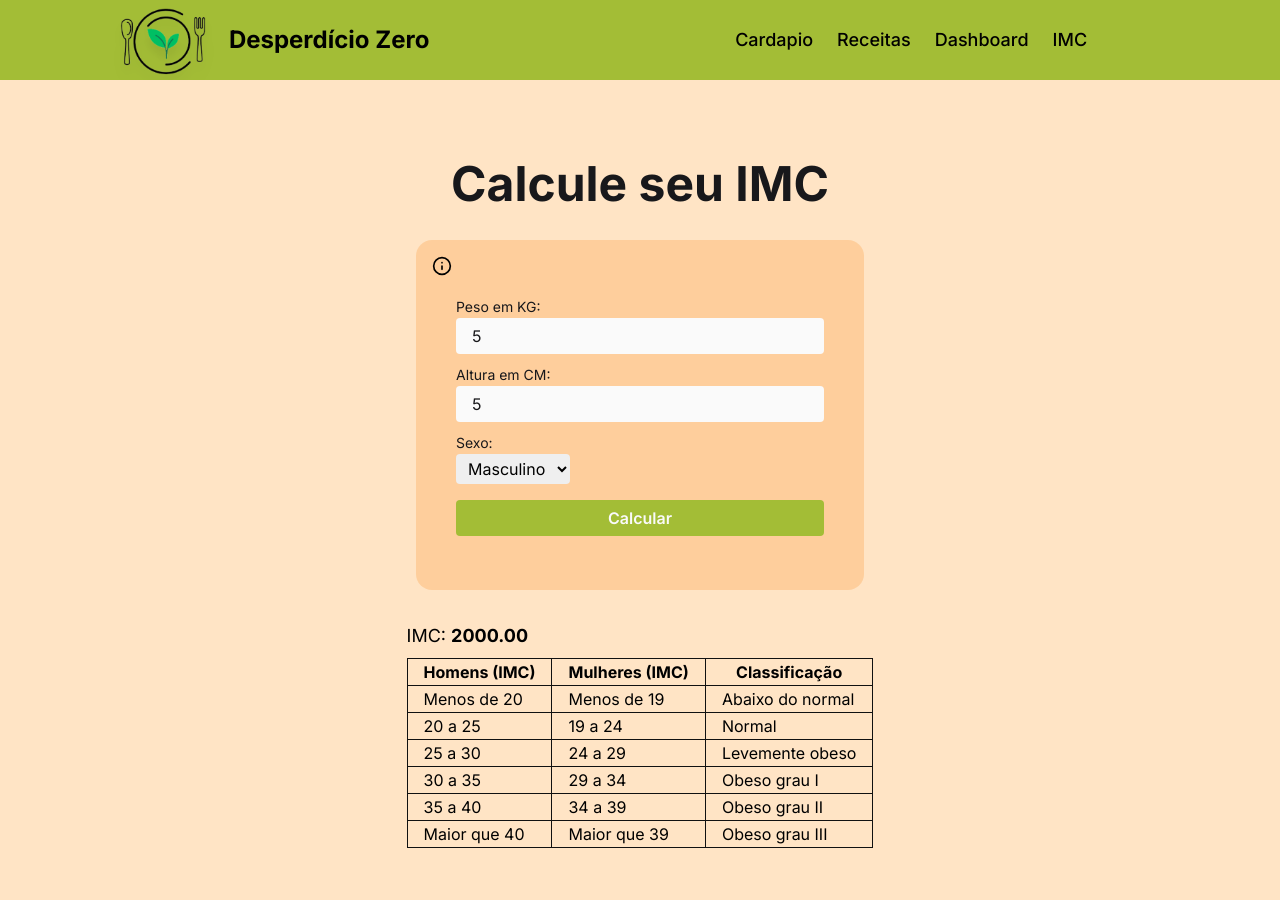
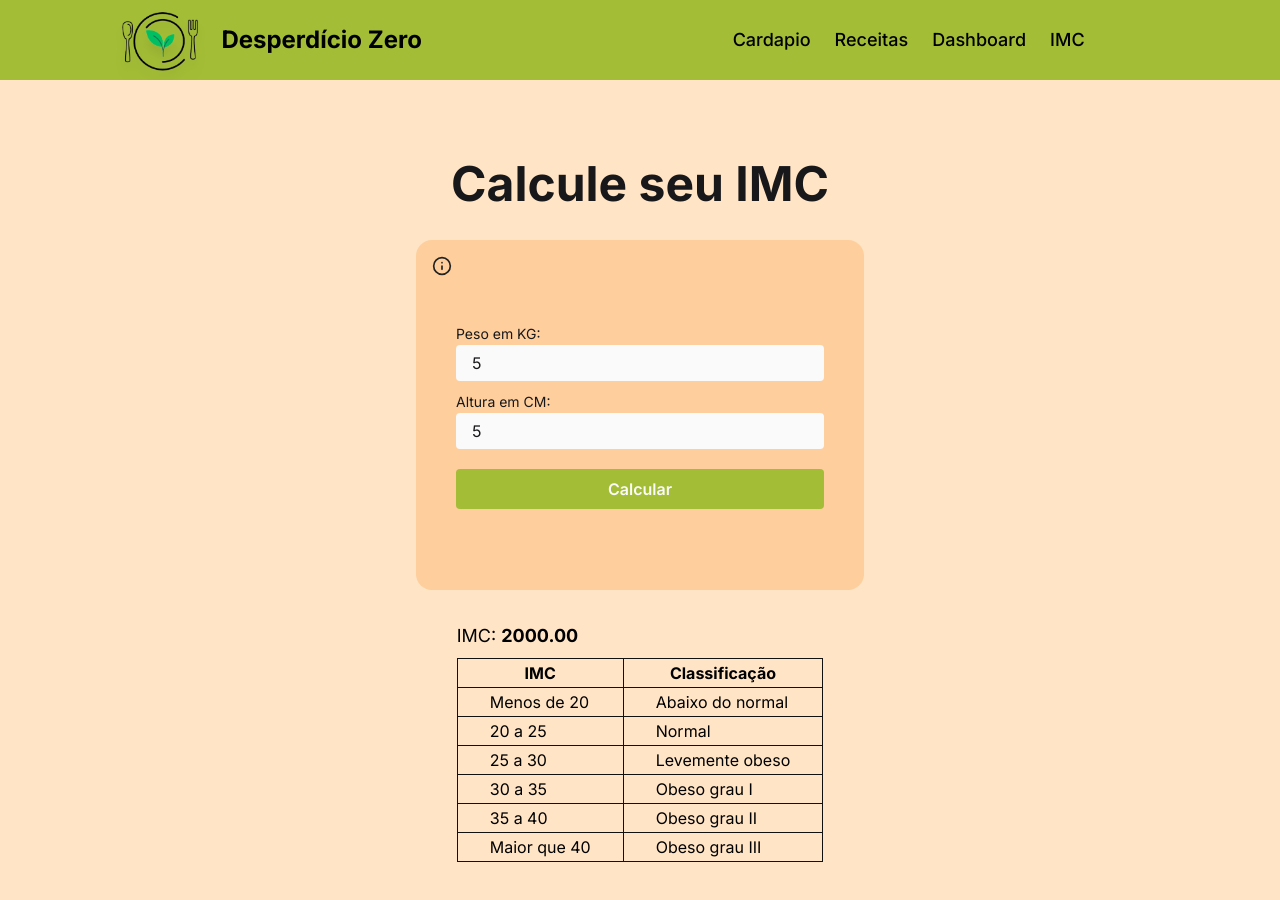
Before and after one commit to Lzinnxl007/TCC, a Next.js app: page /IMC in a window 1280 px wide. Both pictures are taken after typing "5", "5" into the empty fields and a click on the button "Calcular". Shown: the top 900 px of the page. Built offline with nearby package versions, Linux system fonts and the light colour scheme.

Commit message:
IMC table ajusts

```diff
--- a/src/app/IMC/page.jsx
+++ b/src/app/IMC/page.jsx
@@ -7,12 +7,9 @@ import { Context } from "@/context/IMC"
 import { useState } from "react"
 export default function IMC() {
 
-    const [result, setResult] = useState({
-        IMC: null,
-        gender: null
-    })
+    const [IMC, setIMC] = useState(null)
 
-    console.log(result)
+    console.log(IMC)
 
     return (
         <section className="w-screen h-[120vh] bg-[#FFE4C5]">
@@ -22,13 +19,13 @@ export default function IMC() {
                     Calcule seu IMC
                 </h1>
             <Context.Provider value={{
-                    setResult, result
+                    setIMC, IMC
             }}>
                     <CalcIMC/>
-                    {result.IMC && result.gender && (
+                    {IMC && (
                         <div>
                             <p className="text-lg mb-2">
-                                IMC: <strong>{result.IMC}</strong>
+                                IMC: <strong>{IMC}</strong>
                             </p>
                             <IMCTable/>
                         </div>
--- a/src/app/globals.css
+++ b/src/app/globals.css
@@ -9,5 +9,5 @@
 
 tr, td, th {
     border: 1px solid #111;
-    padding: 1px 1rem
+    padding: 2px 2rem
 }
--- a/src/components/CalcIMC.jsx
+++ b/src/components/CalcIMC.jsx
@@ -6,12 +6,11 @@ import { useContext } from 'react'
 import { Info } from 'lucide-react'
 export default function CalcIMC() {
 
-    const { setResult } = useContext(Context)
+    const { setIMC } = useContext(Context)
 
     const [data, setData] = useState({
         weight: null,
         height: null,
-        gender: 'masculino'
     })
 
     const HandleData = (e) => {
@@ -19,21 +18,12 @@ export default function CalcIMC() {
             setData({
                 weight: e.target.value,
                 height: data.height,
-                gender: data.gender
-            })
-        }
-        else if(e.target.getAttribute('name') == 'height') {
-            setData({
-                weight: data.weight,
-                height: e.target.value,
-                gender: data.gender
             })
         }
         else {
             setData({
                 weight: data.weight,
-                height: data.height,
-                gender: e.target.value,
+                height: e.target.value,
             })
         }
     }
@@ -42,10 +32,7 @@ export default function CalcIMC() {
         e.preventDefault()
 
         if(data.height && data.weight && data.gender !== null) {
-           setResult({
-                IMC: (+data.weight / ((+data.height / 100) * (+data.height / 100))).toFixed(2),
-                gender: data.gender
-           })
+           setIMC((+data.weight / ((+data.height / 100) * (+data.height / 100))).toFixed(2))
 
         }
     }
@@ -56,7 +43,7 @@ export default function CalcIMC() {
         <div className="rounded-2xl bg-orange-300/50 px-10 py-6 w-full max-w-md h-[350px] flex items-center relative">
 
             <div className="group absolute left-4 top-4 cursor-pointer z-30">
-                <Info size={20}/>
+                <Info size={20} color="#222"/>
                 <div className="w-[150px] text-xs text-zinc-900 px-4 py-4 rounded-lg bg-zinc-50 absolute translate-y-2 invisible group-hover:visible transition">
                     <p>
                         O Índice de Massa Corporal (IMC) é uma medida que relaciona peso e altura para avaliar a saúde ponderal.
@@ -86,20 +73,7 @@ export default function CalcIMC() {
                 placeholder="Ex: 170"
                 className="px-4 py-1.5 rounded bg-zinc-50 text-zinc-900 w-full outline-none mb-2"/>
 
-                <label className="mt-4 text-zinc-900 text-sm">
-                    Sexo:
-                </label>
-                <br/>
-               <select name="gender"
-               onChange={e => HandleData(e)}
-               className="px-2 py-1 rounded outline-none cursor-pointer">
-                    <option value="masculino">
-                        Masculino
-                    </option>
-                    <option value="feminino">Feminino</option>
-                </select>
-
-                <button className="w-full px-4 py-1.5 bg-[var(--green)] rounded font-semibold hover:opacity-90 transition text-zinc-50 mt-4 outline-none">
+                <button className="w-full px-4 py-2 bg-[var(--green)] rounded font-semibold hover:opacity-90 transition text-zinc-50 mt-3 outline-none">
                     Calcular
                 </button>
             </form>
--- a/src/components/Header.jsx
+++ b/src/components/Header.jsx
@@ -24,7 +24,7 @@ export default function Header() {
             <nav className="w-full h-full flex items-center justify-around z-20 py-4">
                <Link href="/">
                 <div className="flex items-center gap-4 md:gap-2">
-                        <Logo size={100}/>
+                        <Logo size={90}/>
                         <span className="text-2xl font-bold whitespace-nowrap">Desperdício Zero</span>
                     </div>
                </Link>
--- a/src/components/IMCTable.jsx
+++ b/src/components/IMCTable.jsx
@@ -2,46 +2,49 @@ import { useContext } from "react"
 import { Context } from "@/context/IMC"
 export default function IMCTable() {
 
-    const { result } = useContext(Context)
+    const { IMC } = useContext(Context)
+
+    const getClassification = (min, max) => {
+
+        if (IMC >= min && IMC <= max) return 'text-emerald-600 font-semibold'
+
+        else {
+          if (IMC >= min && IMC <= max) return 'text-emerald-600 font-semibold'
+        }
+        return ''
+    }
 
     return (
         <table className="border-solid border-[1px] border-zinc-900">
         <thead>
           <tr>
-            <th>Homens (IMC)</th>
-            <th>Mulheres (IMC)</th>
+            <th>IMC</th>
             <th>Classificação</th>
           </tr>
         </thead>
         <tbody>
-          <tr>
+          <tr className={getClassification(0, 20)}>
             <td>Menos de 20</td>
-            <td>Menos de 19</td>
             <td>Abaixo do normal</td>
           </tr>
-          <tr>
+          <tr className={getClassification(20, 25)}>
             <td>20 a 25</td>
-            <td>19 a 24</td>
             <td>Normal</td>
           </tr>
-          <tr>
+          <tr className={getClassification(25, 30)}>
             <td>25 a 30</td>
-            <td>24 a 29</td>
             <td>Levemente obeso</td>
           </tr>
-          <tr>
+          <tr className={getClassification(30, 35)}>
             <td>30 a 35</td>
-            <td>29 a 34</td>
             <td>Obeso grau I</td>
           </tr>
-          <tr>
+          <tr className={getClassification(35, 40)}>
             <td>35 a 40</td>
-            <td>34 a 39</td>
             <td>Obeso grau II</td>
           </tr>
-          <tr>
+          <tr className={getClassification(40, 100)}>
             <td>Maior que 40</td>
-            <td>Maior que 39</td>
             <td>Obeso grau III</td>
           </tr>
         </tbody>
```
